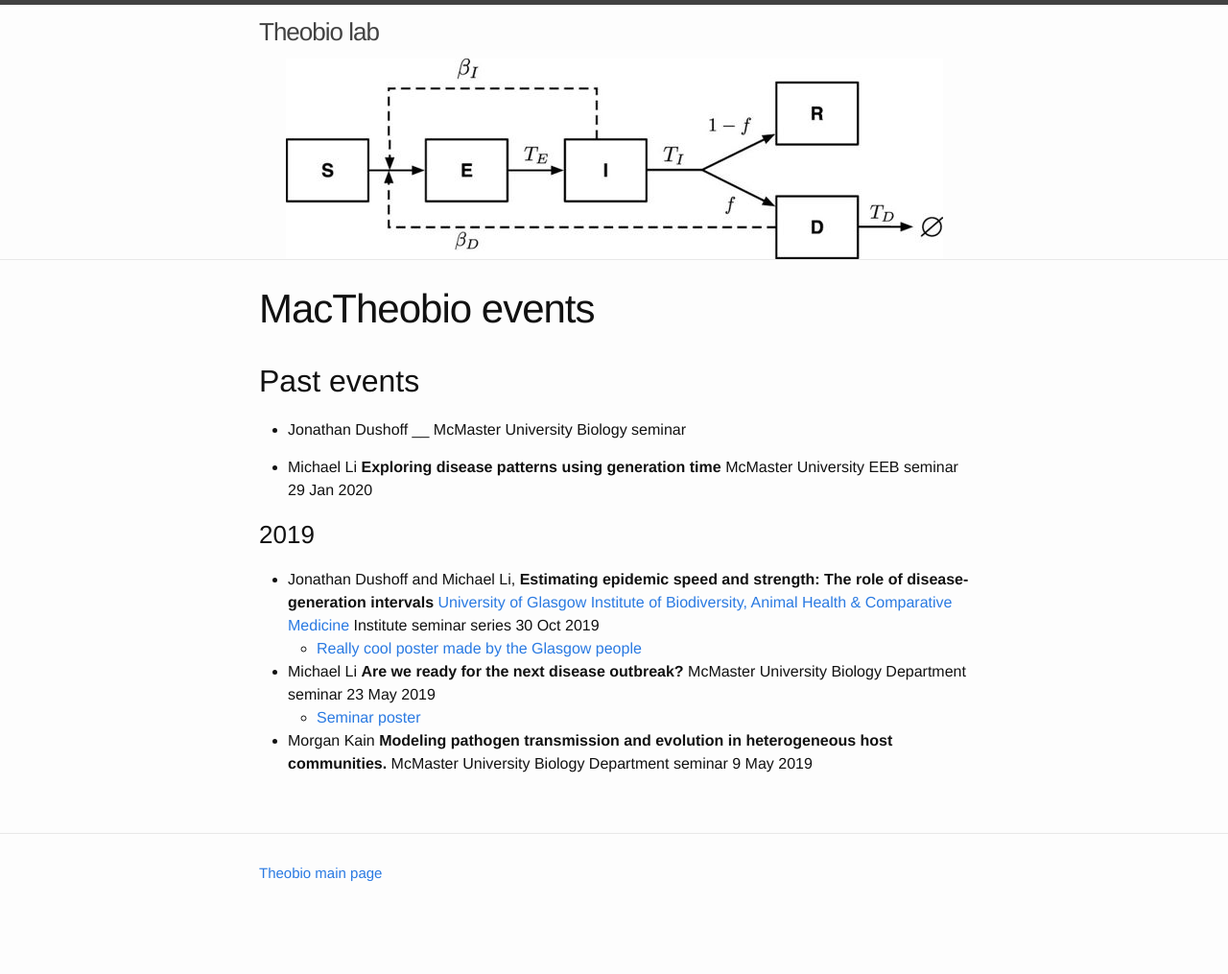
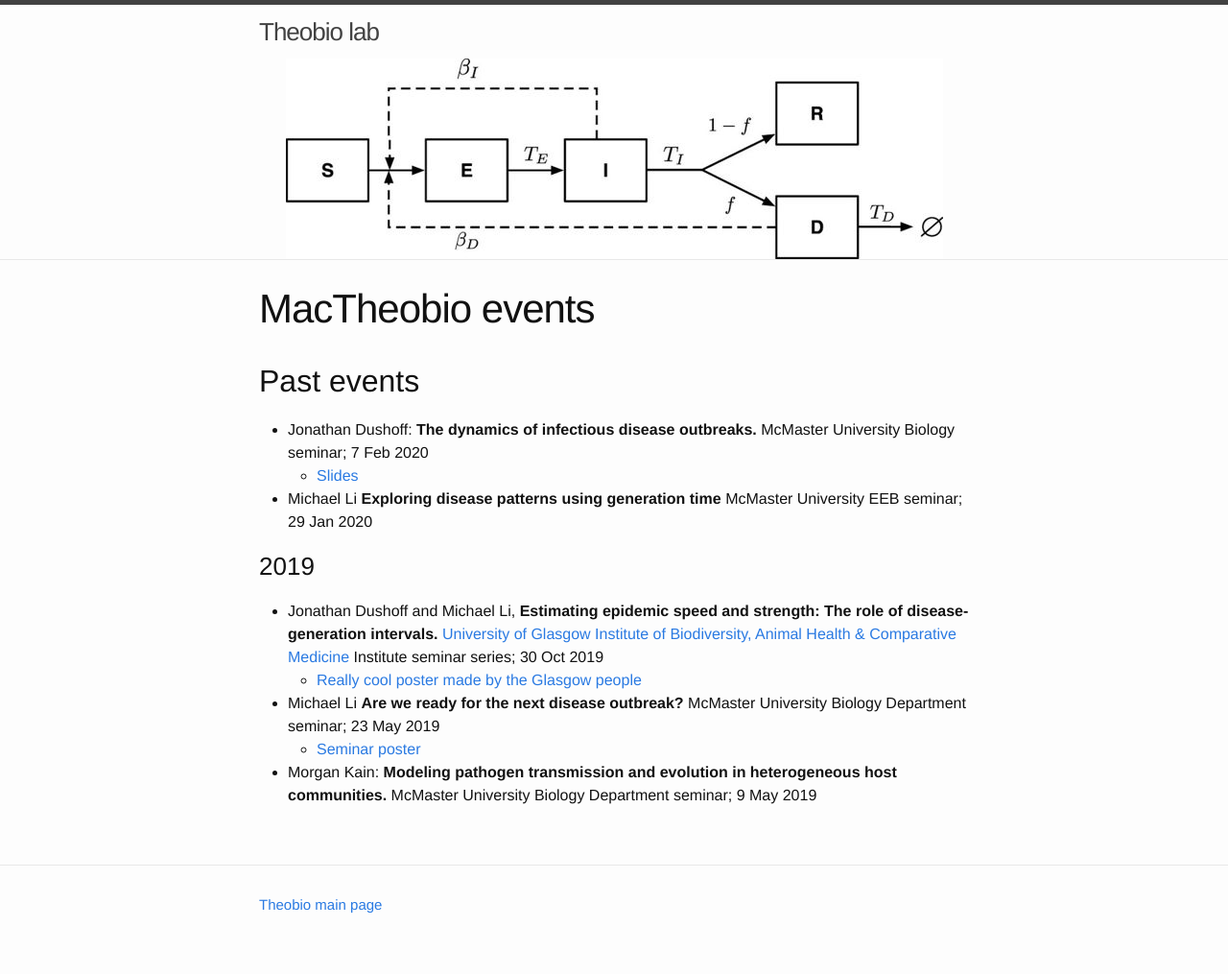
Before and after one commit to mac-theobio/mac-theobio.github.io, a Jekyll site: the page built from events/index.md, in a window 1280 px wide. Shown: the whole page at 96% size. Built offline with Jekyll 4.4.1, drawn with Linux system fonts in a browser that asks for light colours; before the commit the page ends 982 px from its top, so only the background shows below that.

Commit message:
Finally link to this week's slides

```diff
--- a/events/index.md
+++ b/events/index.md
@@ -8,27 +8,29 @@ title: MacTheobio events
 {% endcomment %}
 
 ## Past events
-* Jonathan Dushoff
-__
-McMaster University Biology seminar
+* Jonathan Dushoff:
+__The dynamics of infectious disease outbreaks.__
+McMaster University Biology seminar;
+7 Feb 2020
+	* [Slides](slides/outbreakGens202002.draft.pdf)
 
 * Michael Li __Exploring disease patterns using generation time__
-McMaster University EEB seminar
+McMaster University EEB seminar;
 29 Jan 2020
 
 ### 2019
 * Jonathan Dushoff and Michael Li,
-__Estimating epidemic speed and strength: The role of disease-generation intervals__
-[University of Glasgow Institute of Biodiversity, Animal Health & Comparative Medicine](https://www.gla.ac.uk/researchinstitutes/bahcm/) Institute seminar series
+__Estimating epidemic speed and strength: The role of disease-generation intervals.__
+[University of Glasgow Institute of Biodiversity, Animal Health & Comparative Medicine](https://www.gla.ac.uk/researchinstitutes/bahcm/) Institute seminar series;
 30 Oct 2019
 	* [Really cool poster made by the Glasgow people](Glasgow_poster.jpg)
 
 * Michael Li __Are we ready for the next disease outbreak?__
-McMaster University Biology Department seminar
+McMaster University Biology Department seminar;
 23 May 2019
 	* [Seminar poster](Li_seminar.html)
 
-* Morgan Kain
+* Morgan Kain:
 __Modeling pathogen transmission and evolution in heterogeneous host communities.__
-McMaster University Biology Department seminar
+McMaster University Biology Department seminar;
 9 May 2019
```
